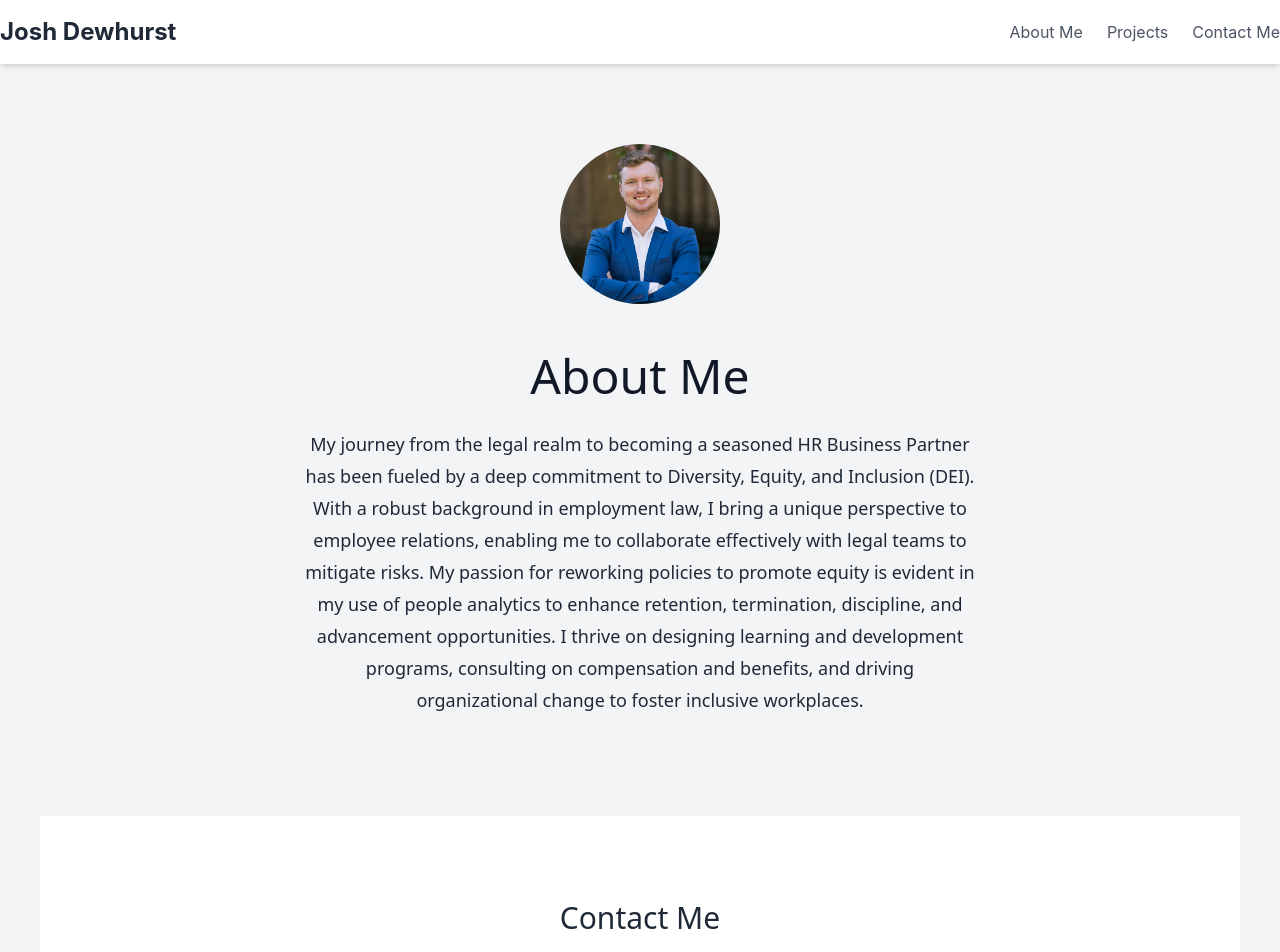
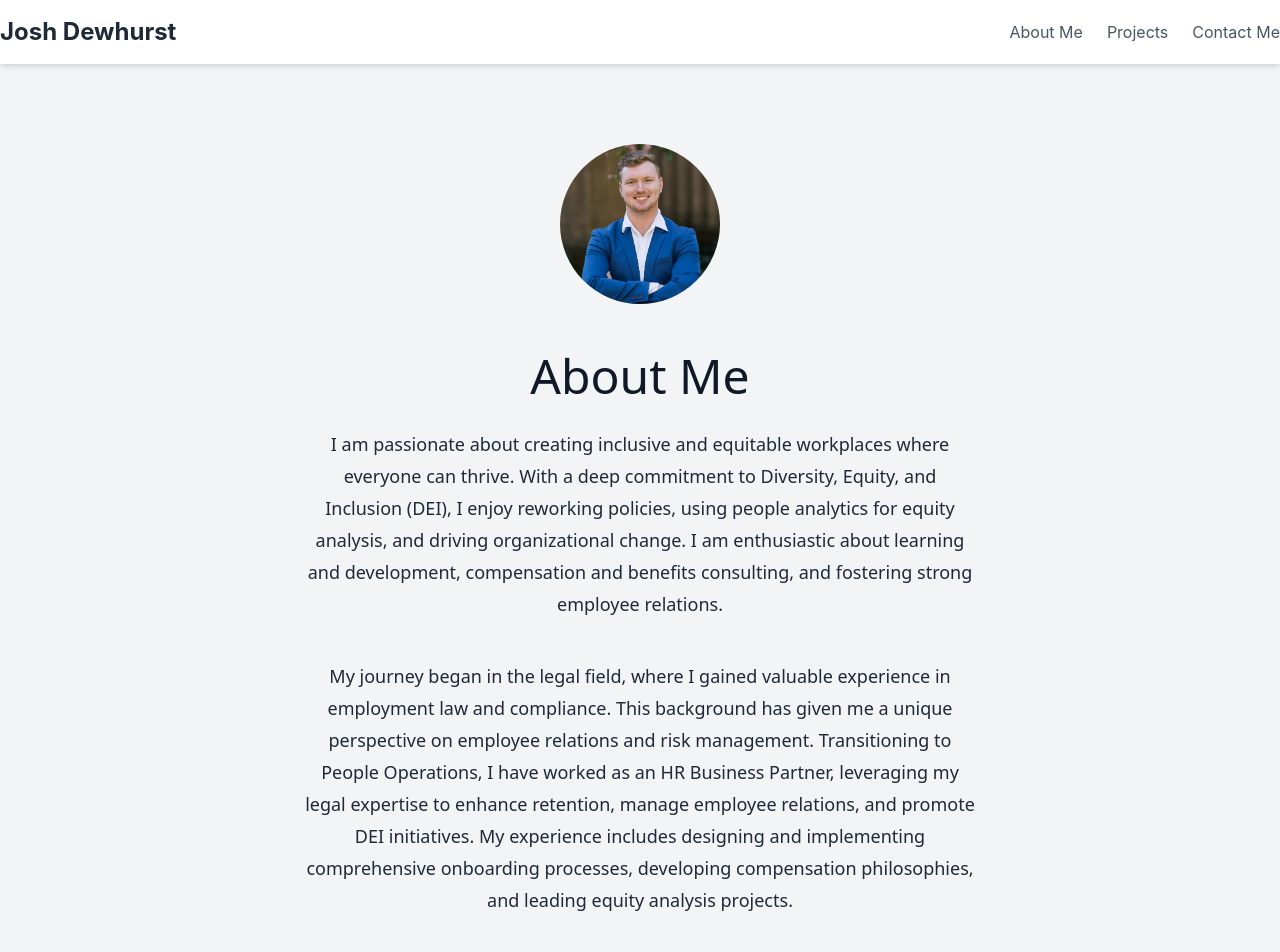
Before and after one commit to joshdewhurst/portfolio, a Next.js app: page /about in a window 1280 px wide. Shown: the top 952 px of the page. Built offline with nearby package versions, Linux system fonts and the light colour scheme.

Commit message:
Update about.jsx

```diff
--- a/pages/about.jsx
+++ b/pages/about.jsx
@@ -41,7 +41,10 @@ export default function About() {
               </div>
               <h2 className="text-5xl py-2 text-gray-900 font-medium">About Me</h2>
               <p className="text-lg py-5 leading-8 text-gray-800 max-w-2xl">
-                My journey from the legal realm to becoming a seasoned HR Business Partner has been fueled by a deep commitment to Diversity, Equity, and Inclusion (DEI). With a robust background in employment law, I bring a unique perspective to employee relations, enabling me to collaborate effectively with legal teams to mitigate risks. My passion for reworking policies to promote equity is evident in my use of people analytics to enhance retention, termination, discipline, and advancement opportunities. I thrive on designing learning and development programs, consulting on compensation and benefits, and driving organizational change to foster inclusive workplaces.
+                I am passionate about creating inclusive and equitable workplaces where everyone can thrive. With a deep commitment to Diversity, Equity, and Inclusion (DEI), I enjoy reworking policies, using people analytics for equity analysis, and driving organizational change. I am enthusiastic about learning and development, compensation and benefits consulting, and fostering strong employee relations.
+              </p>
+              <p className="text-lg py-5 leading-8 text-gray-800 max-w-2xl">
+                My journey began in the legal field, where I gained valuable experience in employment law and compliance. This background has given me a unique perspective on employee relations and risk management. Transitioning to People Operations, I have worked as an HR Business Partner, leveraging my legal expertise to enhance retention, manage employee relations, and promote DEI initiatives. My experience includes designing and implementing comprehensive onboarding processes, developing compensation philosophies, and leading equity analysis projects.
               </p>
             </div>
           </div>
```
